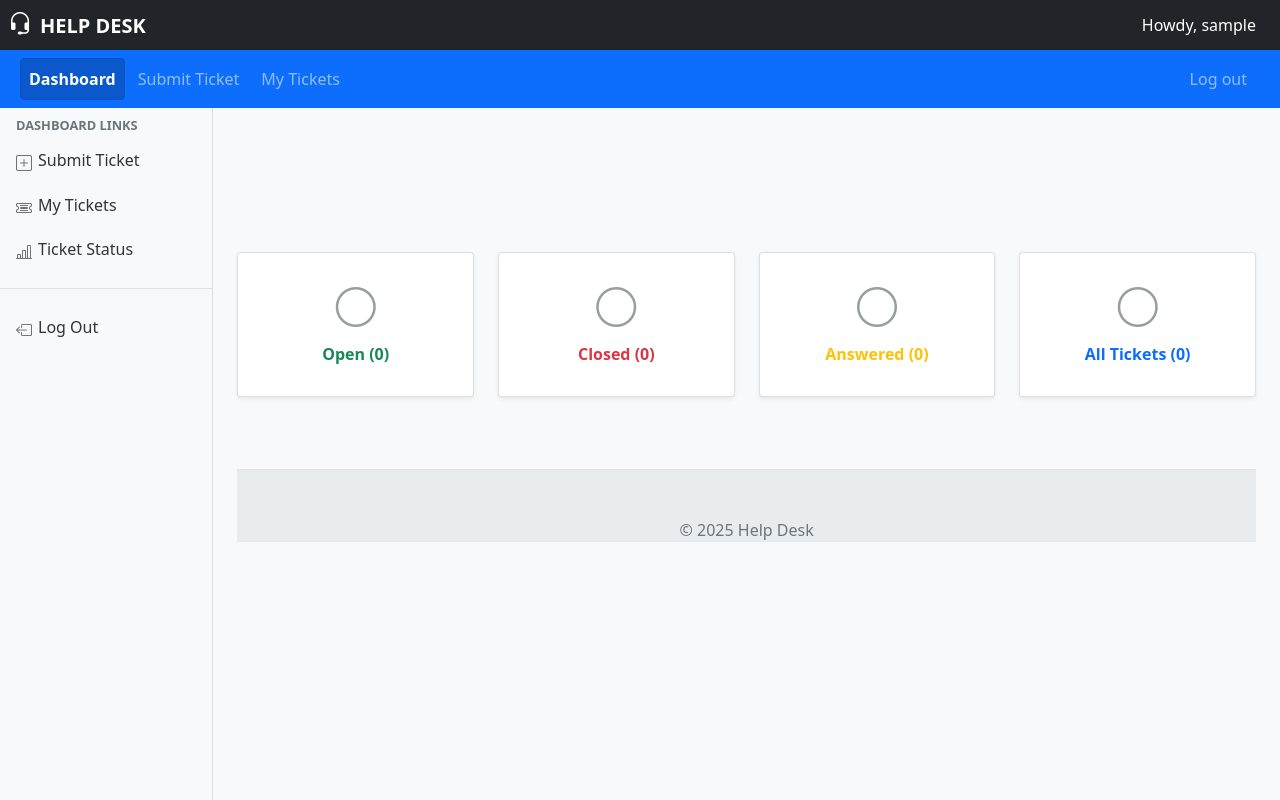
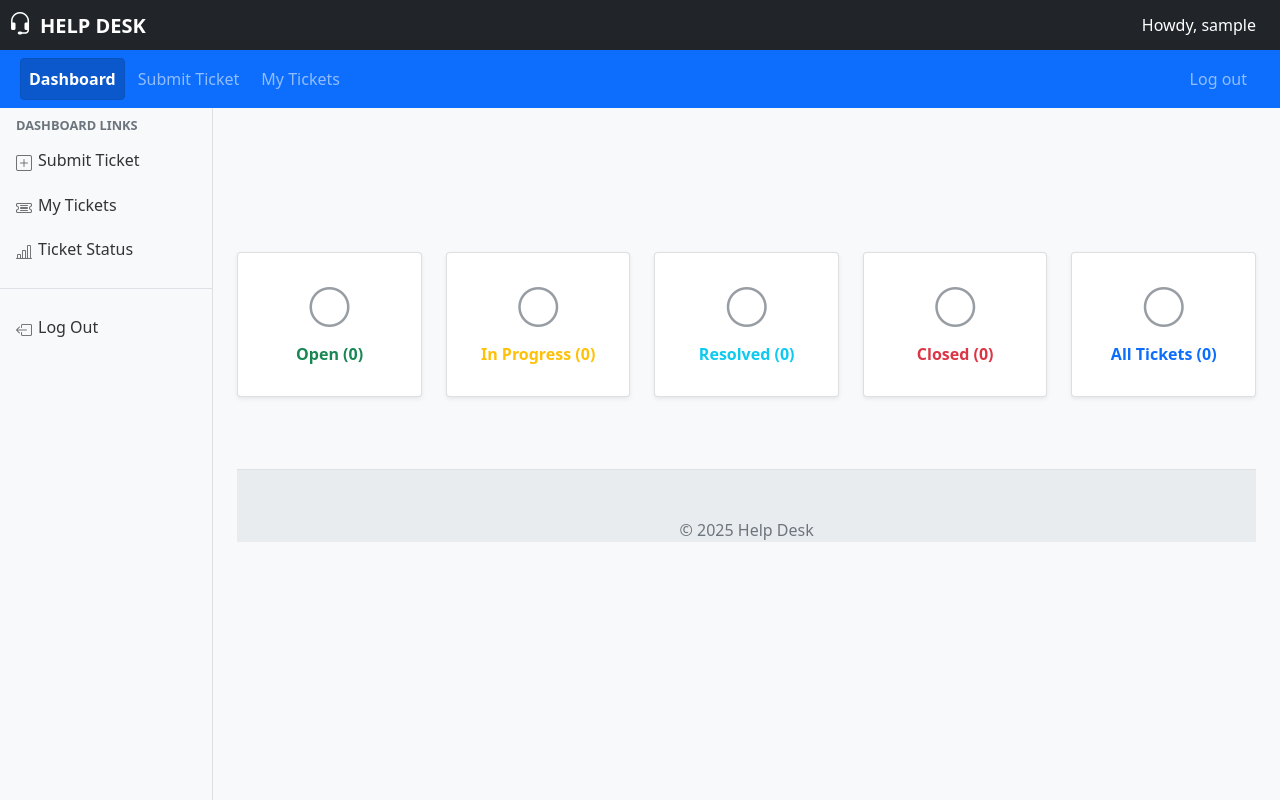
Before and after one commit to dattaprabhakar/NSTicketingsystem, a Flask app: page /dashboard in a window 1280 px wide. Run offline with Flask 2, Linux system fonts and the light colour scheme; the visitor is signed in with stand-in values (Sample User, id 1); data that the repository does not hold is empty.

Commit message:
first commit

```diff
--- a/app/templates/dashboard.html
+++ b/app/templates/dashboard.html
@@ -5,14 +5,64 @@
     {# <h1 class="h2 border-bottom pb-2 mb-3">Dashboard Overview</h1> #}
 
     {# Added dashboard-widget class to row for specific styling #}
-    <div class="row mt-4 dashboard-widget">
+    <div class="row mt-4 dashboard-widget justify-content-center"> {# Center the widgets if fewer than max #}
 
-        <div class="col-lg-3 col-md-6 mb-4"> <div class="card text-center h-100"><div class="card-body d-flex flex-column justify-content-center"><i class="bi bi-circle fs-1 text-muted mb-2"></i><h6 class="card-title text-success fw-bold">Open ({{ stats.by_status['Open'] if stats and stats.by_status and 'Open' in stats.by_status else 0 }})</h6></div></div></div>
-        <div class="col-lg-3 col-md-6 mb-4"> <div class="card text-center h-100"><div class="card-body d-flex flex-column justify-content-center"><i class="bi bi-circle fs-1 text-muted mb-2"></i><h6 class="card-title text-danger fw-bold">Closed ({{ stats.by_status['Closed'] if stats and stats.by_status and 'Closed' in stats.by_status else 0 }})</h6></div></div></div>
-        <div class="col-lg-3 col-md-6 mb-4"> <div class="card text-center h-100"><div class="card-body d-flex flex-column justify-content-center"><i class="bi bi-circle fs-1 text-muted mb-2"></i><h6 class="card-title text-warning fw-bold">Answered ({{ stats.by_status['In Progress'] if stats and stats.by_status and 'In Progress' in stats.by_status else 0 }})</h6></div></div></div>
-        <div class="col-lg-3 col-md-6 mb-4"> <div class="card text-center h-100"><div class="card-body d-flex flex-column justify-content-center"><i class="bi bi-circle fs-1 text-muted mb-2"></i><h6 class="card-title text-primary fw-bold">All Tickets ({{ stats.total_tickets if stats and 'total_tickets' in stats else 0 }})</h6></div></div></div>
+        {# Widget 1: Open Tickets #}
+        <div class="col-xl col-lg-4 col-md-6 mb-4"> {# Use col-xl for finer control on large screens #}
+            <div class="card text-center shadow-sm h-100">
+                 <div class="card-body d-flex flex-column justify-content-center">
+                    <i class="bi bi-circle fs-1 text-muted mb-2"></i>
+                    <h6 class="card-title text-success fw-bold">Open ({{ stats.by_status['Open'] if stats and stats.by_status and 'Open' in stats.by_status else 0 }})</h6>
+                </div>
+            </div>
+        </div>
 
-    </div>
-    {# Add other dashboard elements here if needed #}
+        {# Widget 2: In Progress Tickets #}
+        <div class="col-xl col-lg-4 col-md-6 mb-4">
+            <div class="card text-center shadow-sm h-100">
+                <div class="card-body d-flex flex-column justify-content-center">
+                    <i class="bi bi-circle fs-1 text-muted mb-2"></i>
+                    {# Using text-warning color for In Progress #}
+                    <h6 class="card-title text-warning fw-bold">In Progress ({{ stats.by_status['In Progress'] if stats and stats.by_status and 'In Progress' in stats.by_status else 0 }})</h6>
+                </div>
+            </div>
+        </div>
+
+         {# Widget 3: Resolved Tickets #}
+        <div class="col-xl col-lg-4 col-md-6 mb-4">
+            <div class="card text-center shadow-sm h-100">
+                <div class="card-body d-flex flex-column justify-content-center">
+                    <i class="bi bi-circle fs-1 text-muted mb-2"></i>
+                     {# Using text-info color for Resolved #}
+                    <h6 class="card-title text-info fw-bold">Resolved ({{ stats.by_status['Resolved'] if stats and stats.by_status and 'Resolved' in stats.by_status else 0 }})</h6>
+                </div>
+            </div>
+        </div>
+
+        {# Widget 4: Closed Tickets #}
+        <div class="col-xl col-lg-4 col-md-6 mb-4">
+            <div class="card text-center shadow-sm h-100">
+                 <div class="card-body d-flex flex-column justify-content-center">
+                     <i class="bi bi-circle fs-1 text-muted mb-2"></i>
+                      {# Using text-danger or text-muted color for Closed #}
+                     <h6 class="card-title text-danger fw-bold">Closed ({{ stats.by_status['Closed'] if stats and stats.by_status and 'Closed' in stats.by_status else 0 }})</h6>
+                 </div>
+            </div>
+        </div>
+
+        {# Widget 5: All Tickets (Optional, but often useful) #}
+        <div class="col-xl col-lg-4 col-md-6 mb-4">
+            <div class="card text-center shadow-sm h-100">
+                <div class="card-body d-flex flex-column justify-content-center">
+                    <i class="bi bi-circle fs-1 text-muted mb-2"></i>
+                     {# Using text-primary color for All Tickets #}
+                    <h6 class="card-title text-primary fw-bold">All Tickets ({{ stats.total_tickets if stats and 'total_tickets' in stats else 0 }})</h6>
+                </div>
+            </div>
+        </div>
+
+    </div> {# End row #}
+
+    {# You might add other dashboard elements here later, like recent tickets table #}
 
 {% endblock content %}
```
